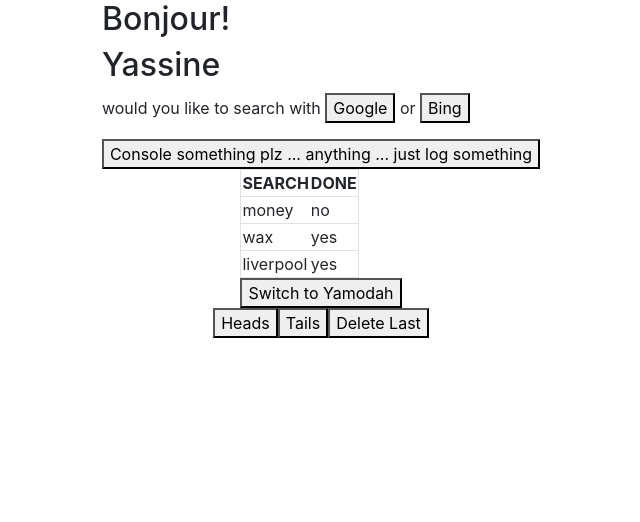
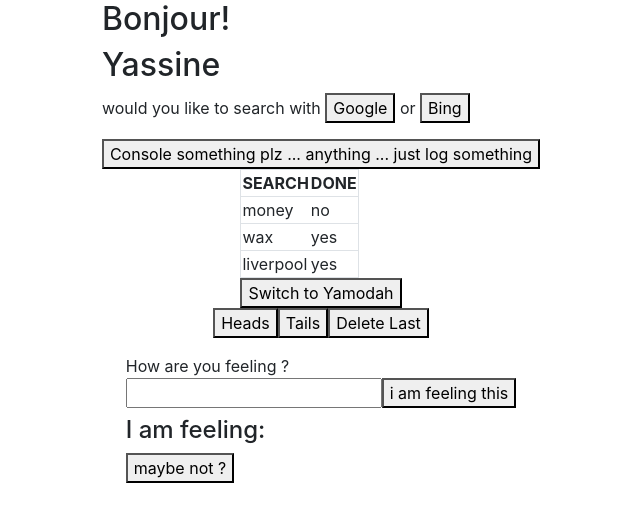
Before and after one commit to yamodah/ReactAppTemplate, a React (Create React App) app: page / in a window 1280 px wide. Shown: the top 522 px of the page, without its empty margins (319-959 px from the left). Built offline with nearby package versions, Linux system fonts and the light colour scheme.

Commit message:
made a form that changes what is rendered on the page

```diff
--- a/src/App.js
+++ b/src/App.js
@@ -6,6 +6,7 @@ import LogInButton from "./logIn";
 import ResearchList from "./ResearchList";
 import AccountSwitch from "./AccountSwitch";
 import CoinToss from "./CoinToss";
+import FormPractice from "./FormPractice";
 
 function App() {
   const researchList1 = [{ done:"no", search:"money"},{ done:"yes", search:"wax"},{ done:"yes", search:"liverpool"}]
@@ -27,6 +28,9 @@ function App() {
     <div>
       <CoinToss />
     </div>
+    <div>
+      <FormPractice/>
+    </div>
   </div>
   )
 }
--- /dev/null
+++ b/src/FormPractice.js
@@ -0,0 +1,38 @@
+import { useState } from "react/cjs/react.development"
+
+function FormPractice(){
+    const [feeling,setFeeling] = useState("")
+    const handleFeelingInput = (event)=>setFeeling(event.target.value)
+    const [feelingsArr, setFeelingsArr] = useState([])
+    const handleSubmission = (event)=>{
+        event.preventDefault()
+        setFeelingsArr([...feelingsArr,feeling])
+        setFeeling("")
+    }
+    const feelingsList = feelingsArr.map((feeling,index)=>{
+        return <li key={`feeling-${index}`}><h4>{feeling}</h4></li>
+    })
+    const deleteHandler = ()=>{
+        const filterdFeelingsList = feelingsArr.filter((feeling,index)=> index!==feelingsArr.length - 1)
+        setFeelingsArr(filterdFeelingsList)
+        //console.log(filterdFeelingsList)
+    }
+
+    return (<div>
+        <form onSubmit={handleSubmission}>
+            <label htmlFor="feeling">
+                How are you feeling ? <br></br>
+                <input type="text" id="feeling" name="feeling" value={feeling} onChange={handleFeelingInput}/>
+            </label>
+            <button type="submit">i am feeling this</button>
+        </form>
+
+        <div style={{display:"flex"}}>
+            <h4>I am feeling:</h4>
+            <ul>{feelingsList}</ul>
+        </div>
+        <button onClick={deleteHandler}>maybe not ?</button>
+    </div>)
+}
+
+export default FormPractice
```
